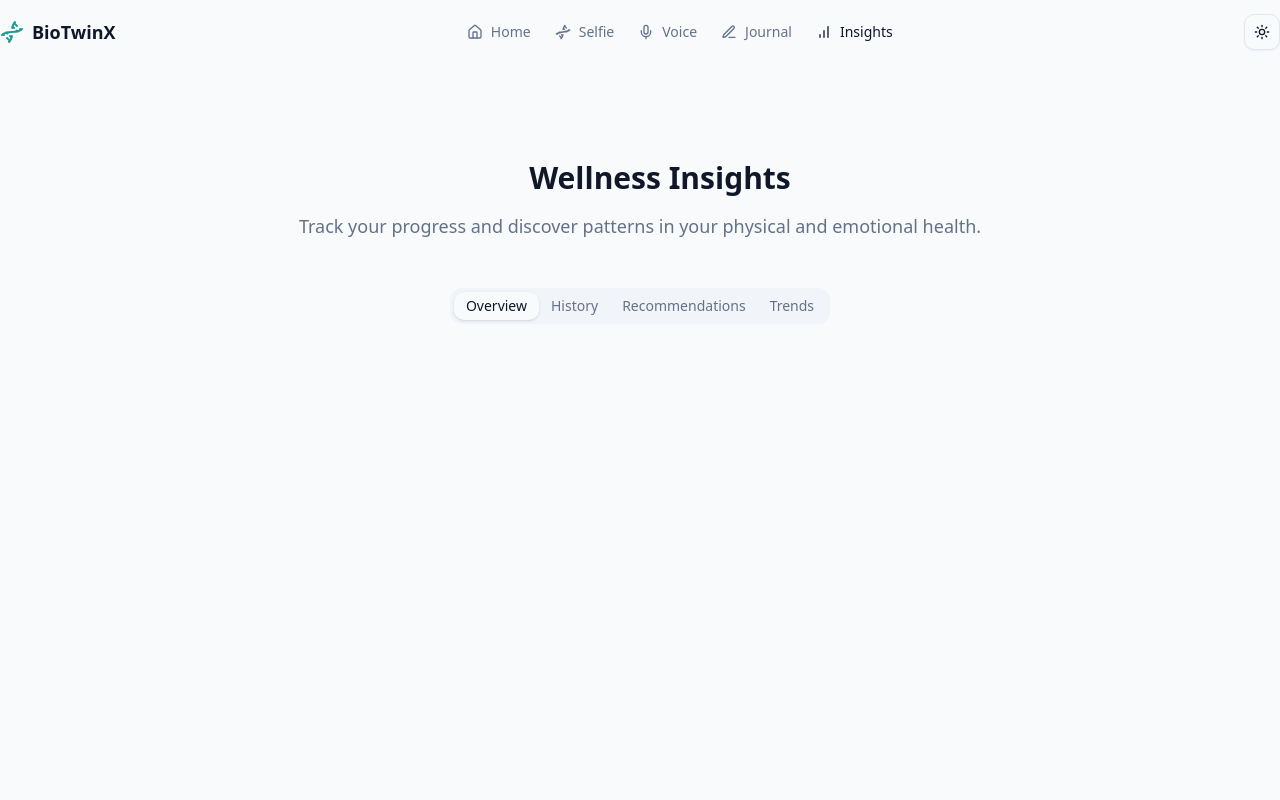
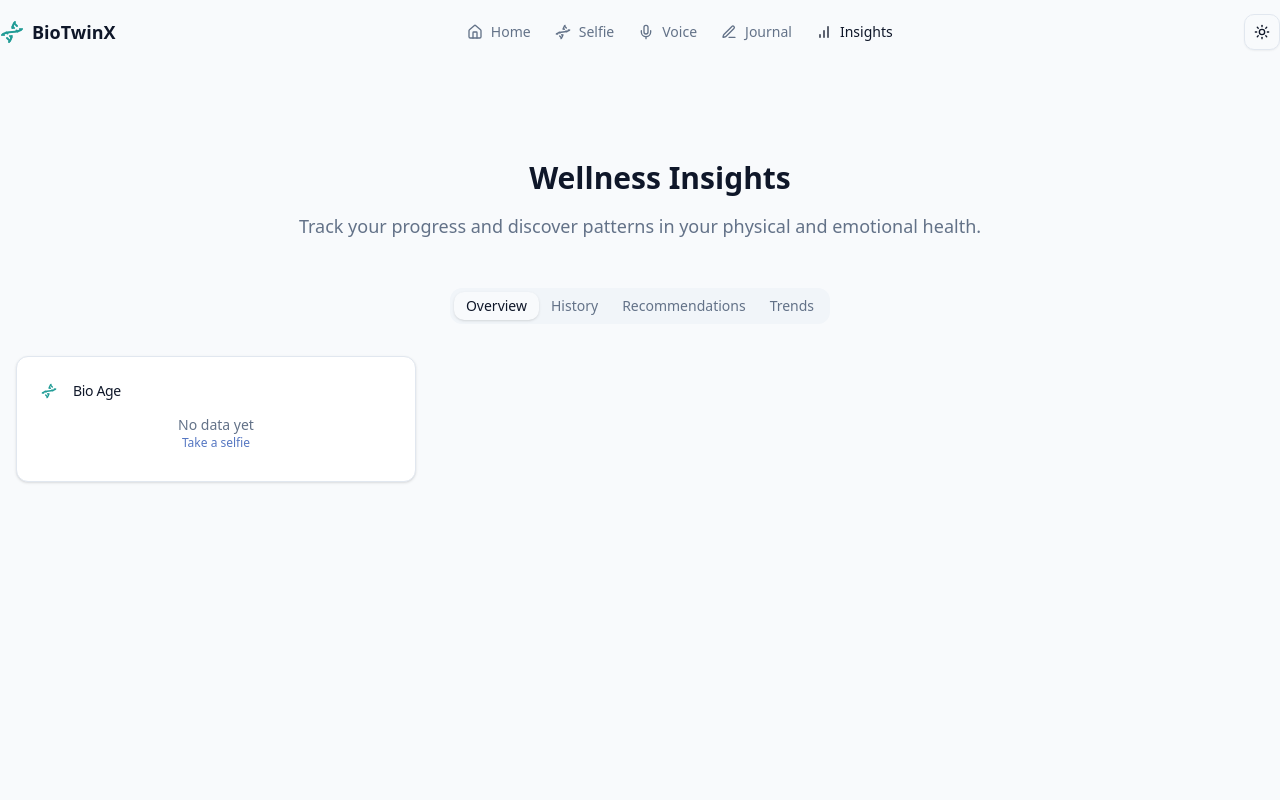
Before and after one commit to Seavleu/biotwinx, a Next.js app: page /insights in a window 1280 px wide. Shown: the top 800 px of the page. Built offline with nearby package versions, Linux system fonts and the light colour scheme.

Commit message:
feat: overview bio age card holder

```diff
--- a/app/insights/page.tsx
+++ b/app/insights/page.tsx
@@ -9,6 +9,7 @@ import {Button} from '@/components/ui/button'
 import {useBioTwinXStore} from '@/lib/store'
 import {generateWellnessAdvice} from '@/lib/ai-utils'
 import Link from 'next/link'
+import { Dna } from 'lucide-react'
 
 export default function InsightsPage() {
     const [activeTab, setActiveTab] =useState("overview")
@@ -90,9 +91,42 @@ export default function InsightsPage() {
                         variants={staggerContainer}
                         className='grid grid-cols-1 md:grid-cols-2 lg:grid-cols-3 gap-6'
                     >
-
+                        <motion.div
+                            variants={fadeIn}
+                        >
+                            <Card>
+                                <CardHeader className='pb-2'>
+                                    <CardTitle className='flex items-center gap-2 text-sm font-medium'>
+                                        <Dna className="h-4 w-4 text-accent mr-2"/>
+                                        Bio Age
+                                        </CardTitle>
+                                </CardHeader>
+                                <CardContent>
+                                    {selfieEntries.length > 0 ? (
+                                            <div>
+                                                <div className="text-2xl font-bold">{selfieEntries[0].bioAge}</div>
+                                                <p className="text-xs text-muted-foreground">
+                                                vs chronological age {selfieEntries[0].chronologicalAge}
+                                                </p>
+                                                <p className={`text-xs ${selfieEntries[0].chronologicalAge - selfieEntries[0].bioAge > 0 ? 'text-success' : 'text-destructive'}`}>
+                                                    {selfieEntries[0].chronologicalAge - selfieEntries[0].bioAge > 0 ? '+' : ''}
+                                                    {selfieEntries[0].chronologicalAge - selfieEntries[0].bioAge} years
+                                                </p>
+                                            </div>
+                                            ) : (
+                                            <div className="text-muted-foreground text-sm flex flex-col items-center justify-center h-12">
+                                                <p>No data yet</p>
+                                                <Button variant="link" size="sm" asChild className="p-0 h-auto">
+                                                <a href="/selfie">Take a selfie</a>
+                                                </Button>
+                                            </div>
+                                            )}
+                                </CardContent>
+                            </Card>
+                        </motion.div>
                     </motion.div>
                 </TabsContent>
+
                 {/* TODO: user history */}
                 <TabsContent value="history" className='space-y-8'>
                     <motion.div
```
